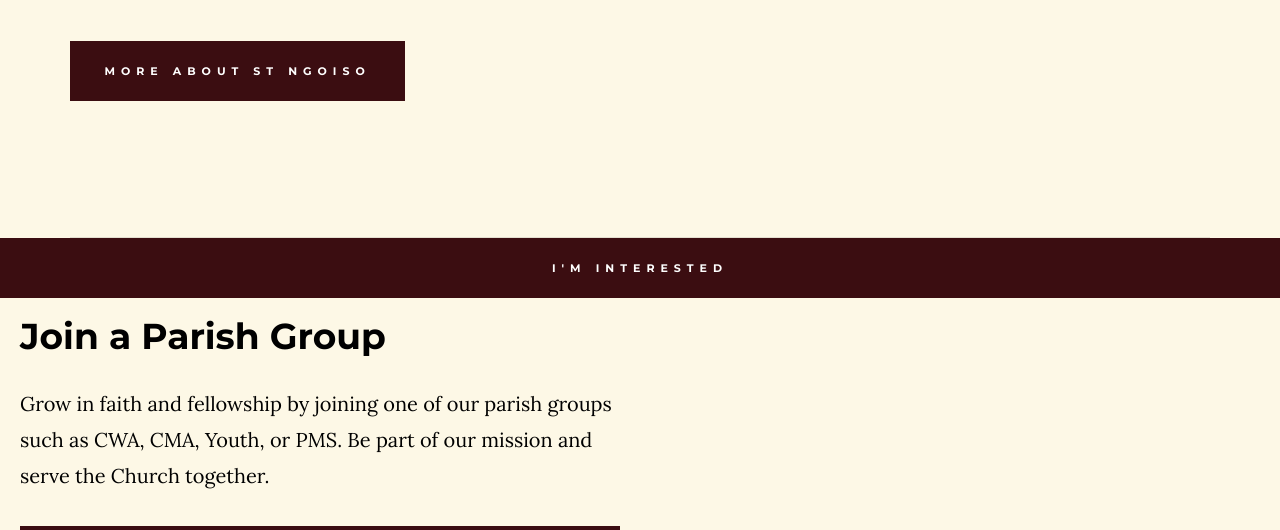
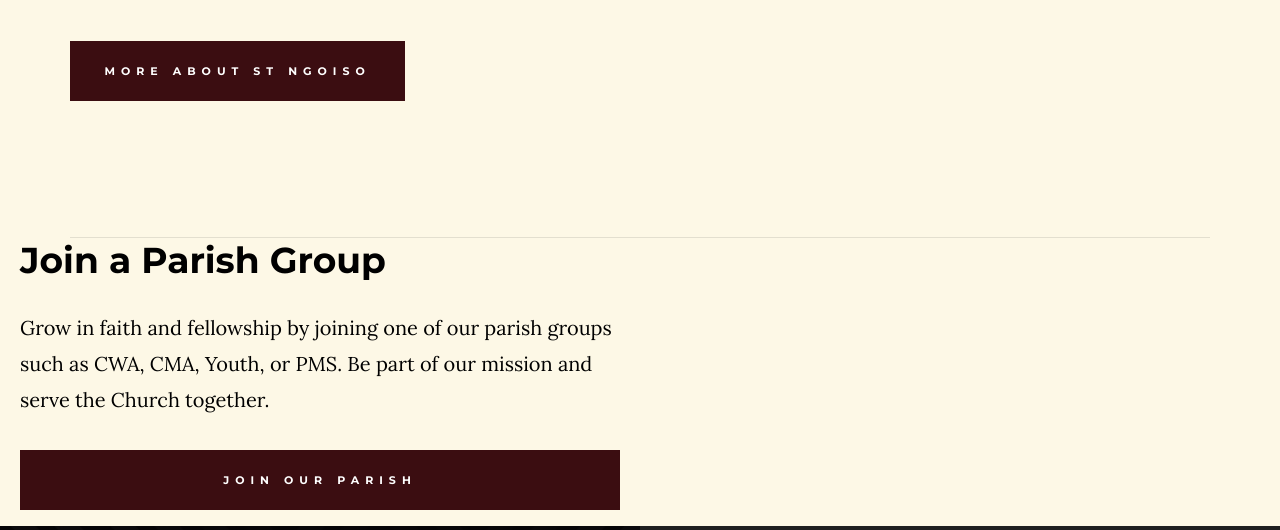
Before and after one commit to Omina123/cau, a Django app: page / in a window 1280 px wide. Shown: the part 1491-2021 px from the top of the page. Run offline with Django 5.2, Linux system fonts and the light colour scheme; some libraries are stand-ins or nearby versions; grey boxes are pictures that could not be loaded.

Commit message:
settings2

```diff
--- a/Ngoiso/templates/home.html
+++ b/Ngoiso/templates/home.html
@@ -304,7 +304,6 @@
                 <a href="{% url 'about' %}" class="btn btn--primary btn--about">More About St Ngoiso</a>
             </div>
 
-                <a href="volunteer.html" class="btn btn--primary h-full-width">I'm Interested</a>
             </div>
             <div class="column large-half tab-full">
               <h3 class="display-1">Join a Parish Group</h3>
```
